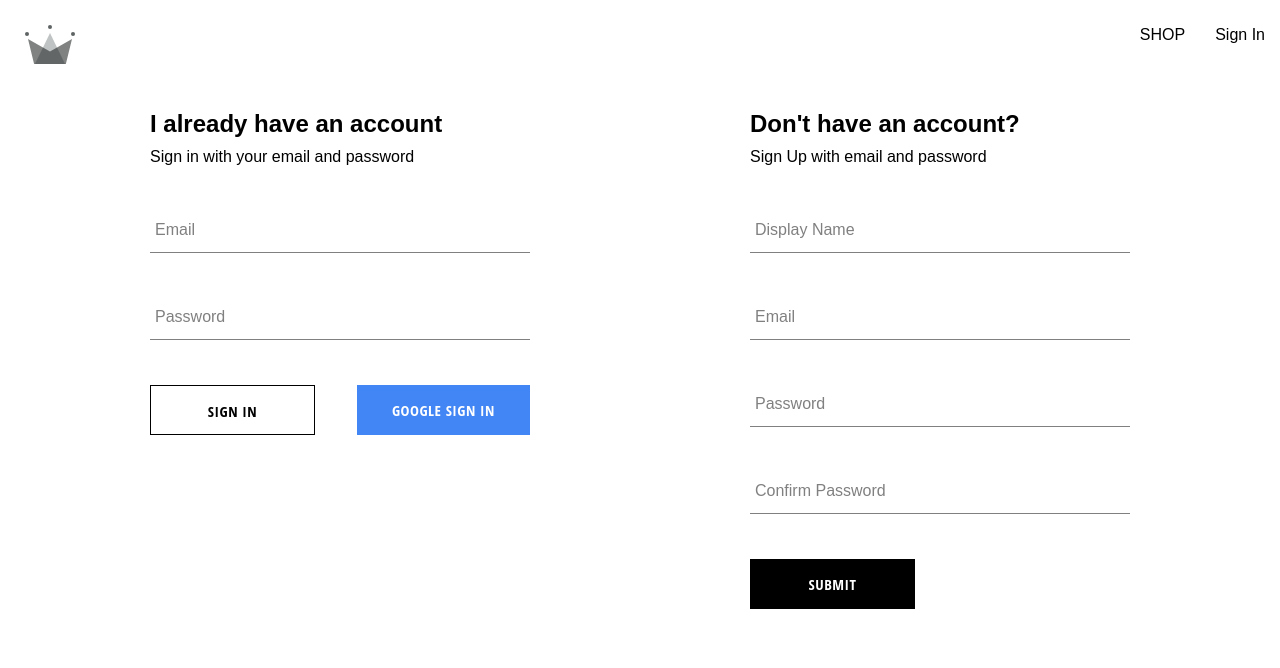
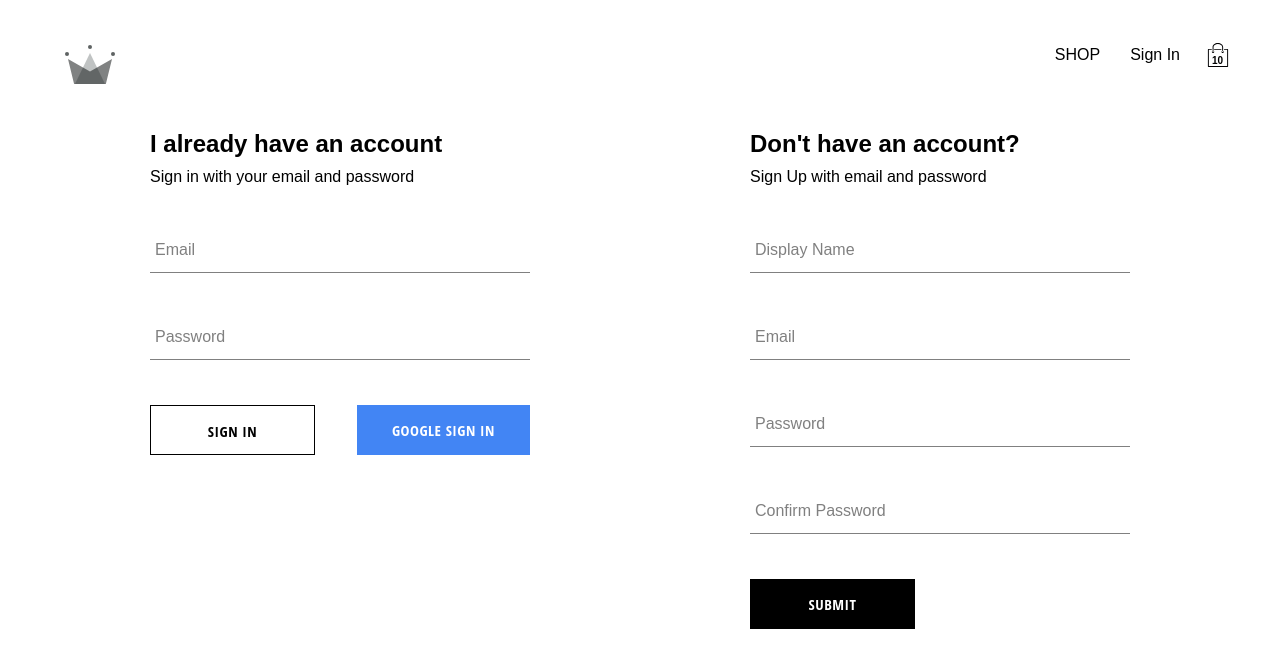
Before and after one commit to larrymotuzis24/e-commerce-site, a React (Create React App) app: page /sign-in in a window 1280 px wide. Shown: the top 668 px of the page. Built offline with nearby package versions, Linux system fonts and the light colour scheme; no server answers; a web font is replaced by a local one.

Commit message:
added cart context & dropdown component

```diff
--- /dev/null
+++ b/src/components/cart-dropdown/cart-dropdown.styles.scss
@@ -0,0 +1,34 @@
+.cart-dropdown-container {
+    position: absolute;
+    width: 240px;
+    height: 340px;
+    display: flex;
+    flex-direction: column;
+    padding: 20px;
+    border: 1px solid black;
+    background-color: white;
+    top: 90px;
+    right: 40px;
+    z-index: 5;
+
+
+    .empty-message {
+      font-size: 18px;
+      margin: 50px auto;
+    }
+
+    .cart-items {
+      height: 240px;
+      display: flex;
+      flex-direction: column;
+      overflow: scroll;
+    }
+
+    button {
+      margin-top: auto;
+    }
+  }
+
+  .hidden {
+    display: none;
+  }
--- /dev/null
+++ b/src/components/cart-dropdown/cart-dropwdown.jsx
@@ -0,0 +1,17 @@
+import { useState } from "react";
+import Button from "../button/button.component";
+import './cart-dropdown.styles.scss';
+
+const CartDropdown = () => {
+    return (
+        <div className="cart-dropdown-container">
+            <div className="cart-items">
+                <Button> GO TO CHECKOUT </Button>
+
+
+            </div>
+        </div>
+    )
+};
+
+export default CartDropdown;
--- /dev/null
+++ b/src/components/cart-icon/cart-icon.component.jsx
@@ -0,0 +1,18 @@
+import { ReactComponent as ShoppingIcon } from '../../assets/shopping-bag.svg';
+import './cart-icon.styles.scss';
+import { useContext } from 'react';
+import { CartContext } from '../../contexts/cart.context';
+
+const CartIcon = () => {
+    const { isCartOpen, setIsCartOpen } = useContext(CartContext);
+
+    const toggleIsCartOpen = () => setIsCartOpen(!isCartOpen);
+    return (
+        <div className='cart-icon-container' onClick={toggleIsCartOpen}>
+            <ShoppingIcon  className='shopping-icon' />
+            <span className='item-count'> 10 </span>
+        </div>
+    )
+};
+
+export default CartIcon;
--- /dev/null
+++ b/src/components/cart-icon/cart-icon.styles.scss
@@ -0,0 +1,21 @@
+.cart-icon-container {
+    width: 45px;
+    height: 45px;
+    position: relative;
+    display: flex;
+    align-items: center;
+    justify-content: center;
+    cursor: pointer;
+
+    .shopping-icon {
+      width: 24px;
+      height: 24px;
+    }
+
+    .item-count {
+      position: absolute;
+      font-size: 10px;
+      font-weight: bold;
+      bottom: 12px;
+    }
+  }
--- a/src/components/routes/navigation/navigation.component.jsx
+++ b/src/components/routes/navigation/navigation.component.jsx
@@ -5,9 +5,17 @@
 import { UserContext } from "../../../contexts/user.context";
 import './navigation.styles.scss';
 import { signOutUser } from "../../../utils/firebase/firebase.utils";
+import CartIcon from "../../cart-icon/cart-icon.component";
+import CartDropdown from "../../cart-dropdown/cart-dropwdown";
+import { CartContext } from "../../../contexts/cart.context";
 
 const Navigation = () => {
    const { currentUser } = useContext(UserContext);
+   const { isCartOpen } = useContext(CartContext);
+
+
+
+
 
   return (
     <Fragment>
@@ -25,8 +33,10 @@
               <Link to='/sign-in' className="nav-link"> Sign In </Link>
              )
             }
+            <CartIcon />
+         </div>
+         { isCartOpen && <CartDropdown /> }
 
-         </div>
       </div>
       <Outlet />
     </Fragment>
--- /dev/null
+++ b/src/contexts/cart.context.jsx
@@ -0,0 +1,14 @@
+import { createContext, useState } from "react";
+
+export const CartContext = createContext({
+    isCartOpen:false,
+    setIsCartOpen:() => {}
+});
+
+export const CartProvider = ({children}) => {
+    const [isCartOpen, setIsCartOpen ] = useState(false);
+
+    const value = { isCartOpen , setIsCartOpen};
+
+    return <CartContext.Provider value={value}> {children} </CartContext.Provider>
+};
--- a/src/index.js
+++ b/src/index.js
@@ -6,6 +6,7 @@
 import { BrowserRouter } from "react-router-dom";
 import { UserProvider } from "./contexts/user.context";
 import { ProductsProvider } from "./contexts/products.context";
+import { CartProvider } from "./contexts/cart.context";
 
 const root = ReactDOM.createRoot(document.getElementById("root"));
 
@@ -14,7 +15,9 @@
     <BrowserRouter>
       <UserProvider>
         <ProductsProvider>
-        <App />
+          <CartProvider>
+            <App />
+          </CartProvider>
         </ProductsProvider>
       </UserProvider>
     </BrowserRouter>
--- a/src/index.scss
+++ b/src/index.scss
@@ -1,5 +1,6 @@
 body {
   margin: 0;
+  padding: 20px 40px;
   font-family: 'Playpen Sans',
     sans-serif;
   -webkit-font-smoothing: antialiased;
```
Also changed, not shown: src/assets/shopping-bag.svg (added).
